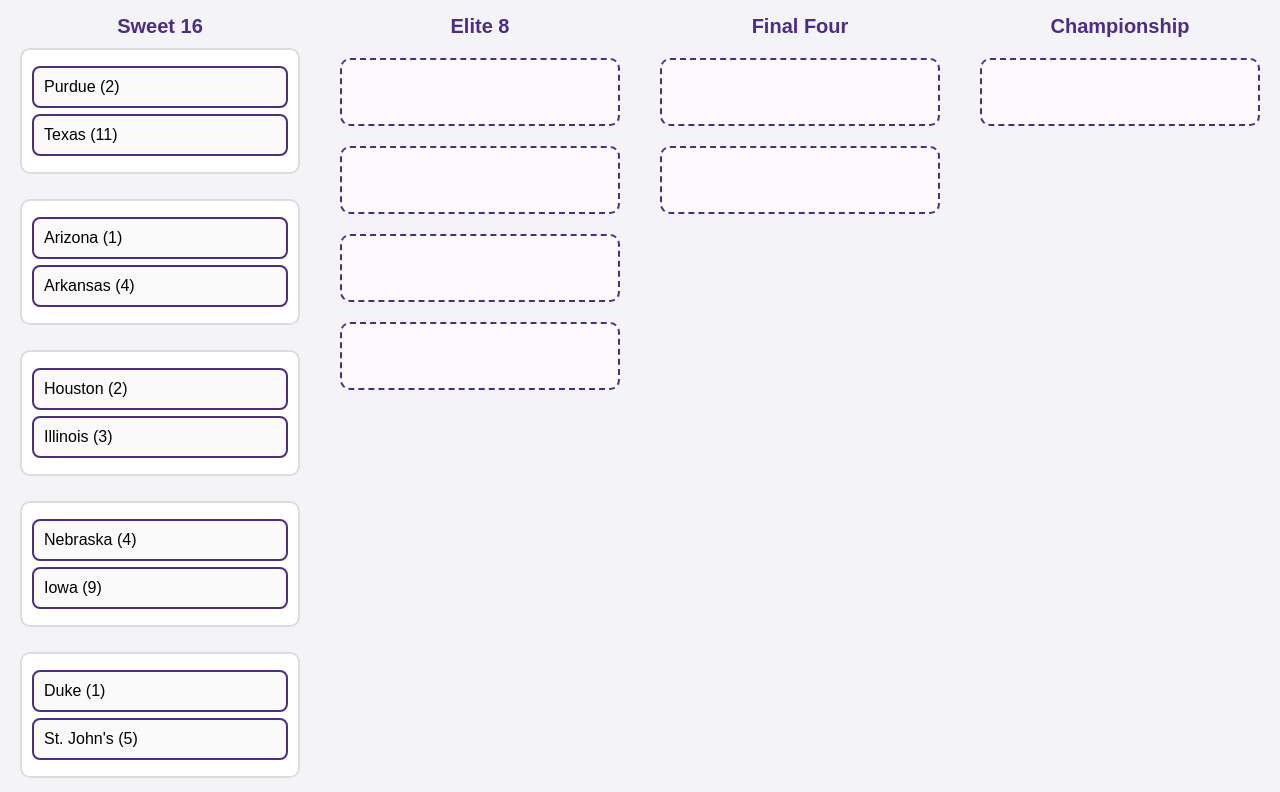
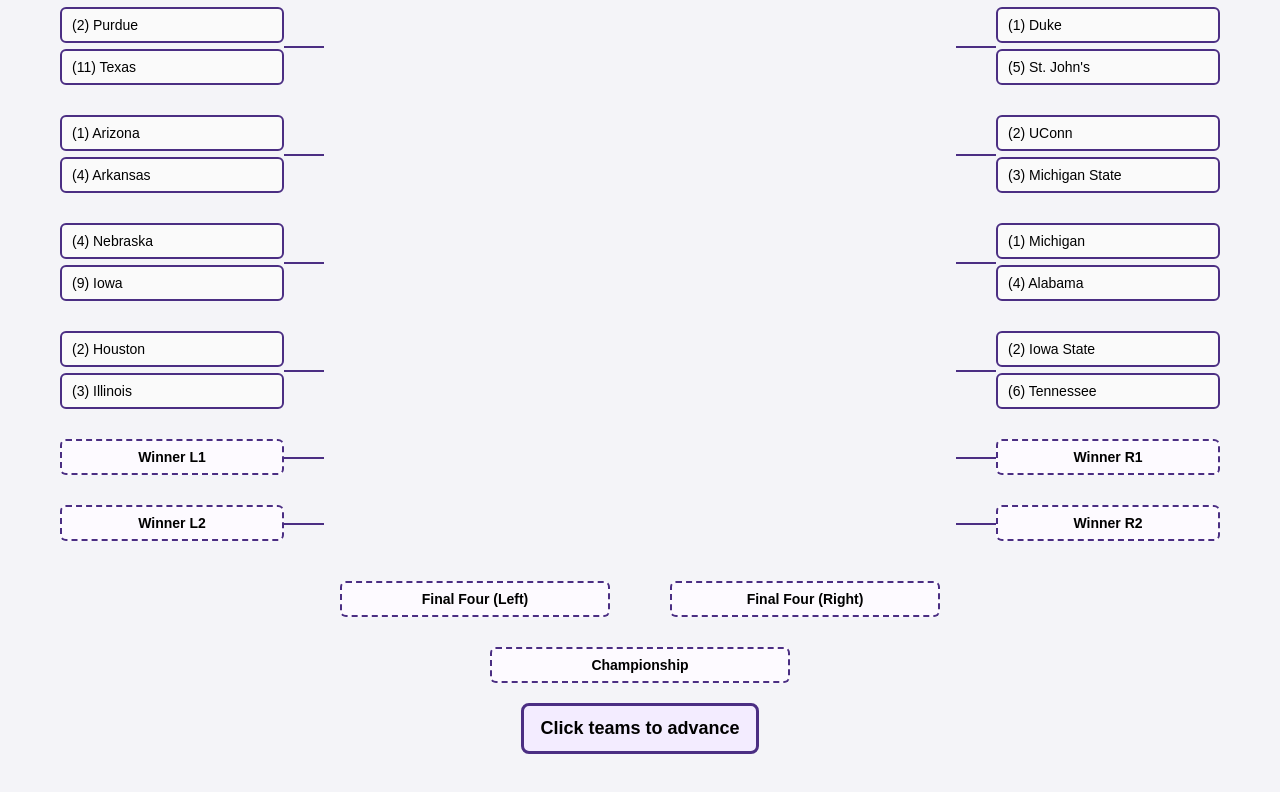
Before and after one commit to srihithamadepalli1-create/braaacket-site, a plain HTML site: page index.html in a window 1280 px wide. Shown: the part 101-893 px from the top of the page. Drawn offline with Linux system fonts and the light colour scheme.

Commit message:
Update index.html

```diff
--- a/index.html
+++ b/index.html
@@ -2,8 +2,7 @@
 <html>
 <head>
 <meta charset="UTF-8">
-<title>Men's March Madness — ESPN Style Bracket</title>
-
+<title>Men's Sweet 16 Bracket</title>
 <style>
     body {
         font-family: Arial, sans-serif;
@@ -14,197 +13,243 @@
 
     h1 {
         text-align: center;
-    font-size: 36px;
+        font-size: 32px;
         color: #4b2e83;
         font-weight: 900;
         margin-bottom: 30px;
     }
 
-/* --- BRACKET GRID --- */
-.bracket-grid {
-    display: grid;
-    grid-template-columns: 1fr 1fr 1fr 1fr;
-    gap: 40px;
-    max-width: 1400px;
-    margin: auto;
+    .bracket {
+        max-width: 1200px;
+        margin: 0 auto;
+        position: relative;
     }
 
-/* --- ROUND TITLES --- */
-.round-title {
-    text-align: center;
-    font-size: 20px;
-    font-weight: bold;
-    color: #4b2e83;
-    margin-bottom: 10px;
+    .side {
+        width: 50%;
+        float: left;
+        box-sizing: border-box;
     }
 
-/* --- MATCHUPS --- */
+    .round {
+        display: flex;
+        flex-direction: column;
+        gap: 30px;
+        padding: 0 20px;
+    }
+
+    .round-left { align-items: flex-start; }
+    .round-right { align-items: flex-end; }
+
     .matchup {
-    background: white;
-    padding: 10px;
-    border-radius: 10px;
-    margin-bottom: 25px;
+        display: flex;
+        flex-direction: column;
+        gap: 6px;
         position: relative;
-    border: 2px solid #ddd;
+        min-width: 220px;
     }
 
     .team {
-    padding: 10px;
-    margin: 6px 0;
-    border-radius: 8px;
+        padding: 8px 10px;
+        border-radius: 6px;
         border: 2px solid #4b2e83;
+        background: #fafafa;
         cursor: pointer;
         transition: 0.2s;
-    background: #fafafa;
+        font-size: 14px;
+        min-width: 200px;
     }
 
-.team:hover {
-    background: #e8ddff;
-}
+    .team:hover { background: #e8ddff; }
+    .selected { background: #c5a6ff; border-color: #4b2e83; }
 
-.selected {
-    background: #c5a6ff;
-    border-color: #4b2e83;
-    color: black;
-}
-
-/* --- ADVANCING SLOTS --- */
     .slot {
-    padding: 12px;
-    margin: 20px 0;
+        padding: 8px 10px;
+        border-radius: 6px;
         border: 2px dashed #4b2e83;
-    border-radius: 10px;
-    min-height: 40px;
         background: #fdfaff;
+        min-width: 200px;
+        font-size: 14px;
         font-weight: bold;
         text-align: center;
     }
 
-/* --- CHAMPIONSHIP BOX --- */
-.champion-box {
-    grid-column: span 4;
+    .center-column {
+        clear: both;
+        padding-top: 40px;
         text-align: center;
-    margin-top: 40px;
+    }
+
+    .final-four-row {
+        display: flex;
+        justify-content: space-between;
+        max-width: 600px;
+        margin: 0 auto 30px auto;
+    }
+
+    .final-slot { width: 45%; }
+
+    .championship-slot {
+        max-width: 300px;
+        margin: 0 auto 20px auto;
     }
 
     #champion {
-    font-size: 26px;
+        display: inline-block;
+        padding: 12px 16px;
+        border-radius: 8px;
+        border: 3px solid #4b2e83;
+        background: #f3ecff;
         font-weight: 900;
-    padding: 20px;
-    border: 3px solid #4b2e83;
-    border-radius: 12px;
-    background: #f3ecff;
-    display: inline-block;
+        font-size: 18px;
     }
+
+    .connector-left::after,
+    .connector-right::after {
+        content: "";
+        position: absolute;
+        top: 50%;
+        width: 40px;
+        height: 2px;
+        background: #4b2e83;
+    }
+
+    .connector-left::after { right: -40px; }
+    .connector-right::after { left: -40px; }
 </style>
 </head>
-
 <body>
 
-<h1>Men’s March Madness — Sweet 16 to Champion</h1>
+<h1>Men's Sweet 16 — Bracket</h1>
 
-<div class="bracket-grid">
+<div class="bracket">
 
-    <!-- SWEET 16 -->
-    <div>
-        <div class="round-title">Sweet 16</div>
+    <!-- LEFT SIDE -->
+    <div class="side">
+        <div class="round round-left">
 
-        <div class="matchup" data-next="e1">
-            <div class="team" onclick="pick(this)">Purdue (2)</div>
-            <div class="team" onclick="pick(this)">Texas (11)</div>
+            <!-- Sweet 16 -->
+            <div class="matchup connector-left" data-next="L_E1">
+                <div class="team" onclick="pick(this)">(2) Purdue</div>
+                <div class="team" onclick="pick(this)">(11) Texas</div>
             </div>
 
-        <div class="matchup" data-next="e1">
-            <div class="team" onclick="pick(this)">Arizona (1)</div>
-            <div class="team" onclick="pick(this)">Arkansas (4)</div>
+            <div class="matchup connector-left" data-next="L_E1">
+                <div class="team" onclick="pick(this)">(1) Arizona</div>
+                <div class="team" onclick="pick(this)">(4) Arkansas</div>
             </div>
 
-        <div class="matchup" data-next="e2">
-            <div class="team" onclick="pick(this)">Houston (2)</div>
-            <div class="team" onclick="pick(this)">Illinois (3)</div>
+            <div class="matchup connector-left" data-next="L_E2">
+                <div class="team" onclick="pick(this)">(4) Nebraska</div>
+                <div class="team" onclick="pick(this)">(9) Iowa</div>
             </div>
 
-        <div class="matchup" data-next="e2">
-            <div class="team" onclick="pick(this)">Nebraska (4)</div>
-            <div class="team" onclick="pick(this)">Iowa (9)</div>
+            <div class="matchup connector-left" data-next="L_E2">
+                <div class="team" onclick="pick(this)">(2) Houston</div>
+                <div class="team" onclick="pick(this)">(3) Illinois</div>
             </div>
 
-        <div class="matchup" data-next="e3">
-            <div class="team" onclick="pick(this)">Duke (1)</div>
-            <div class="team" onclick="pick(this)">St. John's (5)</div>
+            <!-- Elite 8 -->
+            <div class="matchup connector-left" data-next="FF_L">
+                <div class="slot" id="L_E1">Winner L1</div>
             </div>
 
-        <div class="matchup" data-next="e3">
-            <div class="team" onclick="pick(this)">UConn (2)</div>
-            <div class="team" onclick="pick(this)">Michigan State (3)</div>
+            <div class="matchup connector-left" data-next="FF_L">
+                <div class="slot" id="L_E2">Winner L2</div>
             </div>
 
-        <div class="matchup" data-next="e4">
-            <div class="team" onclick="pick(this)">Michigan (1)</div>
-            <div class="team" onclick="pick(this)">Alabama (5)</div>
-        </div>
-
-        <div class="matchup" data-next="e4">
-            <div class="team" onclick="pick(this)">Iowa State (2)</div>
-            <div class="team" onclick="pick(this)">Tennessee (6)</div>
         </div>
     </div>
 
-    <!-- ELITE 8 -->
-    <div>
-        <div class="round-title">Elite 8</div>
-        <div class="slot" id="e1"></div>
-        <div class="slot" id="e2"></div>
-        <div class="slot" id="e3"></div>
-        <div class="slot" id="e4"></div>
+    <!-- RIGHT SIDE -->
+    <div class="side">
+        <div class="round round-right">
+
+            <!-- Sweet 16 -->
+            <div class="matchup connector-right" data-next="R_E1">
+                <div class="team" onclick="pick(this)">(1) Duke</div>
+                <div class="team" onclick="pick(this)">(5) St. John's</div>
             </div>
 
-    <!-- FINAL FOUR -->
-    <div>
-        <div class="round-title">Final Four</div>
-        <div class="slot" id="f1"></div>
-        <div class="slot" id="f2"></div>
+            <div class="matchup connector-right" data-next="R_E1">
+                <div class="team" onclick="pick(this)">(2) UConn</div>
+                <div class="team" onclick="pick(this)">(3) Michigan State</div>
             </div>
 
-    <!-- CHAMPIONSHIP -->
-    <div>
-        <div class="round-title">Championship</div>
-        <div class="slot" id="final"></div>
+            <div class="matchup connector-right" data-next="R_E2">
+                <div class="team" onclick="pick(this)">(1) Michigan</div>
+                <div class="team" onclick="pick(this)">(4) Alabama</div>
+            </div>
+
+            <div class="matchup connector-right" data-next="R_E2">
+                <div class="team" onclick="pick(this)">(2) Iowa State</div>
+                <div class="team" onclick="pick(this)">(6) Tennessee</div>
+            </div>
+
+            <!-- Elite 8 -->
+            <div class="matchup connector-right" data-next="FF_R">
+                <div class="slot" id="R_E1">Winner R1</div>
+            </div>
+
+            <div class="matchup connector-right" data-next="FF_R">
+                <div class="slot" id="R_E2">Winner R2</div>
             </div>
 
         </div>
+    </div>
 
-<div class="champion-box">
+    <!-- CENTER -->
+    <div class="center-column">
+
+        <div class="final-four-row">
+            <div class="final-slot">
+                <div class="slot" id="FF_L">Final Four (Left)</div>
+            </div>
+            <div class="final-slot">
+                <div class="slot" id="FF_R">Final Four (Right)</div>
+            </div>
+        </div>
+
+        <div class="championship-slot">
+            <div class="slot" id="FINAL">Championship</div>
+        </div>
+
         <div id="champion">Click teams to advance</div>
+    </div>
+
 </div>
 
 <script>
 function pick(el) {
     const match = el.parentNode;
-    match.querySelectorAll('.team').forEach(t => t.classList.remove('selected'));
+    const teams = match.querySelectorAll('.team');
+
+    teams.forEach(t => t.classList.remove('selected'));
     el.classList.add('selected');
 
     const next = match.getAttribute('data-next');
-    const slot = document.getElementById(next);
 
-    slot.textContent = el.textContent;
-
-    if (next === "e1" || next === "e2") {
-        document.getElementById("f1").textContent = el.textContent;
-    }
-    if (next === "e3" || next === "e4") {
-        document.getElementById("f2").textContent = el.textContent;
+    if (next === 'L_E1' || next === 'L_E2' || next === 'R_E1' || next === 'R_E2') {
+        document.getElementById(next).textContent = el.textContent;
     }
 
-    const f1 = document.getElementById("f1").textContent;
-    const f2 = document.getElementById("f2").textContent;
-
-    if (f1 && f2) {
-        document.getElementById("final").textContent = f1 + " vs " + f2;
+    if (next === 'FF_L') {
+        document.getElementById('FF_L').textContent = el.textContent;
+    }
+    if (next === 'FF_R') {
+        document.getElementById('FF_R').textContent = el.textContent;
     }
 
-    if (document.getElementById("final").textContent.includes(el.textContent)) {
-        document.getElementById("champion").textContent = el.textContent + " — Champion";
+    const ffLeft = document.getElementById('FF_L').textContent;
+    const ffRight = document.getElementById('FF_R').textContent;
+
+    if (ffLeft && ffRight && !ffLeft.includes('Final Four') && !ffRight.includes('Final Four')) {
+        document.getElementById('FINAL').textContent = ffLeft + ' vs ' + ffRight;
+    }
+
+    const finalText = document.getElementById('FINAL').textContent;
+    if (finalText.includes(el.textContent)) {
+        document.getElementById('champion').textContent = el.textContent + ' — Champion';
     }
 }
 </script>
```
Lines whose indentation alone changed are shown as unchanged.
